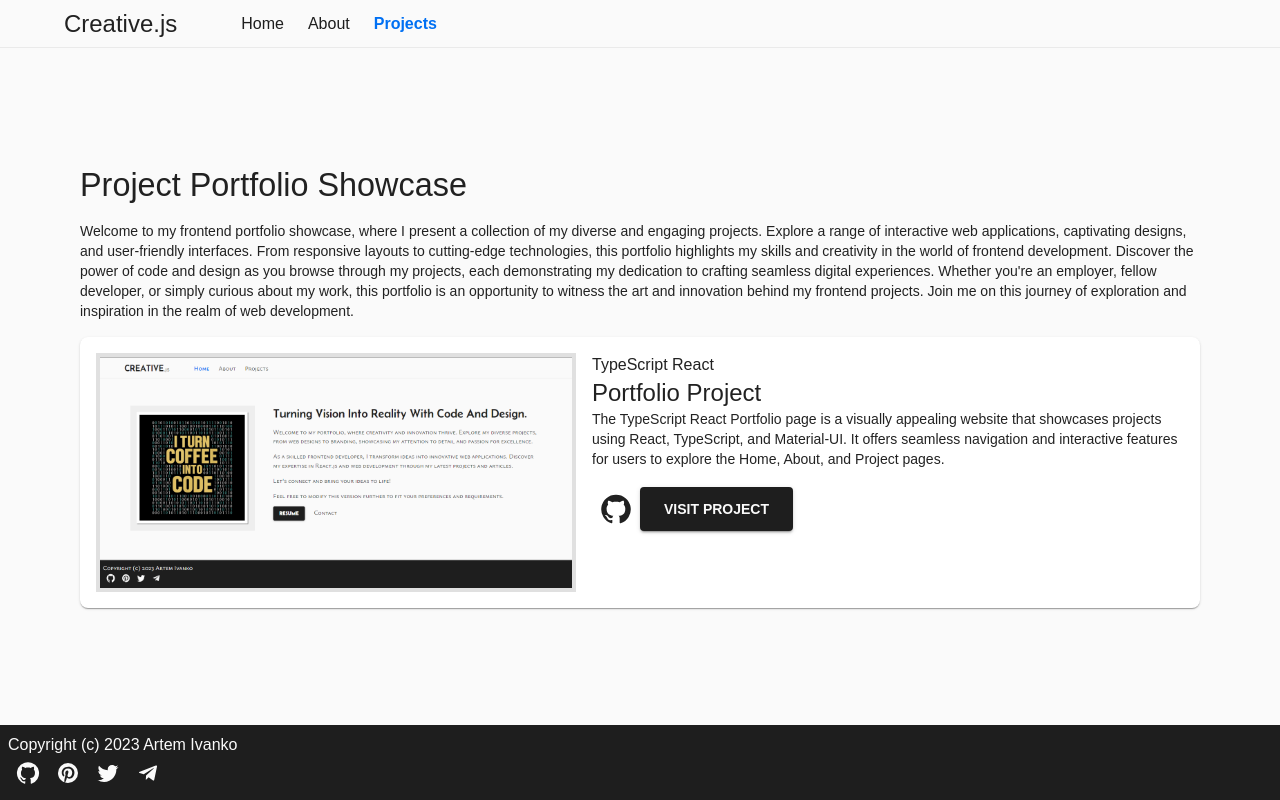
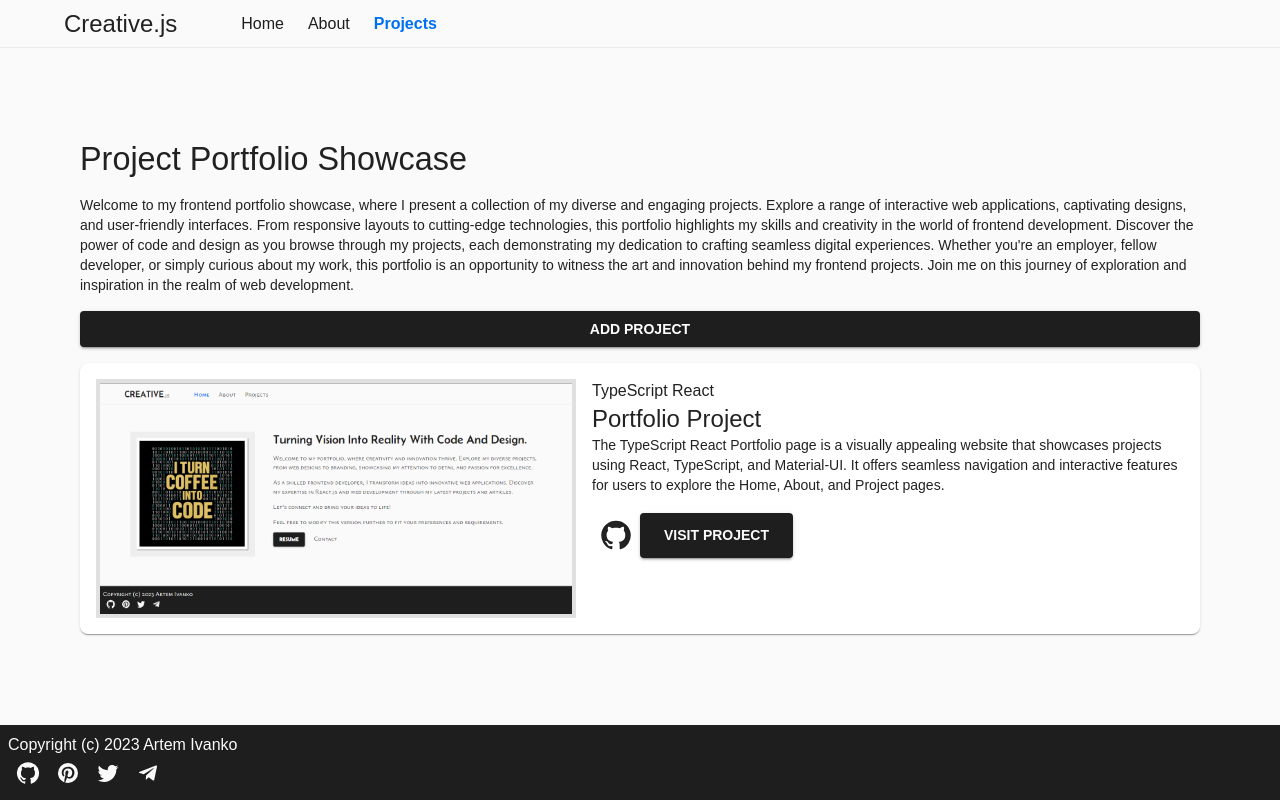
Before and after one commit to ArtemIvanko/Portfolio.v1, a React (Create React App) app: page /#/project in a window 1280 px wide. Built offline with nearby package versions, Linux system fonts and the light colour scheme; a web font is replaced by a local one.

Commit message:
Created mocked dialog handlers

```diff
--- a/src/pages/Projects/Projects.tsx
+++ b/src/pages/Projects/Projects.tsx
@@ -1,4 +1,4 @@
-import { useMemo } from "react";
+import { useCallback, useMemo, useState } from "react";
 import { Card } from "@utils/Card";
 import { Link, LinkColor } from "@utils/Link";
 import { Icon } from "@utils/Icon";
@@ -8,6 +8,16 @@ import styled from "@/DefaultTheme";
 import { AddProjectDialog } from "@/pages/Projects/AddProjectDialog";
 
 export const Projects = () => {
+  const [isActive, setIsActive] = useState(false);
+
+  const handleOpenDialog = useCallback(() => {
+    setIsActive(true);
+  }, []);
+
+  const handleCloseDialog = useCallback(() => {
+    setIsActive(false);
+  }, []);
+
   const contentCards = useMemo(() => {
     return [
       {
@@ -38,6 +48,10 @@ export const Projects = () => {
         this journey of exploration and inspiration in the realm of web
         development.
       </Typography>
+      <Button variant="contained" fullWidth onClick={handleOpenDialog}>
+        Add Project
+      </Button>
+      <AddProjectDialog handleCloseDialog={handleCloseDialog} open={isActive} />
       {contentCards.map(({ topic, title, href, imgSrc, description }) => (
         <Card
           topic={topic}
```
